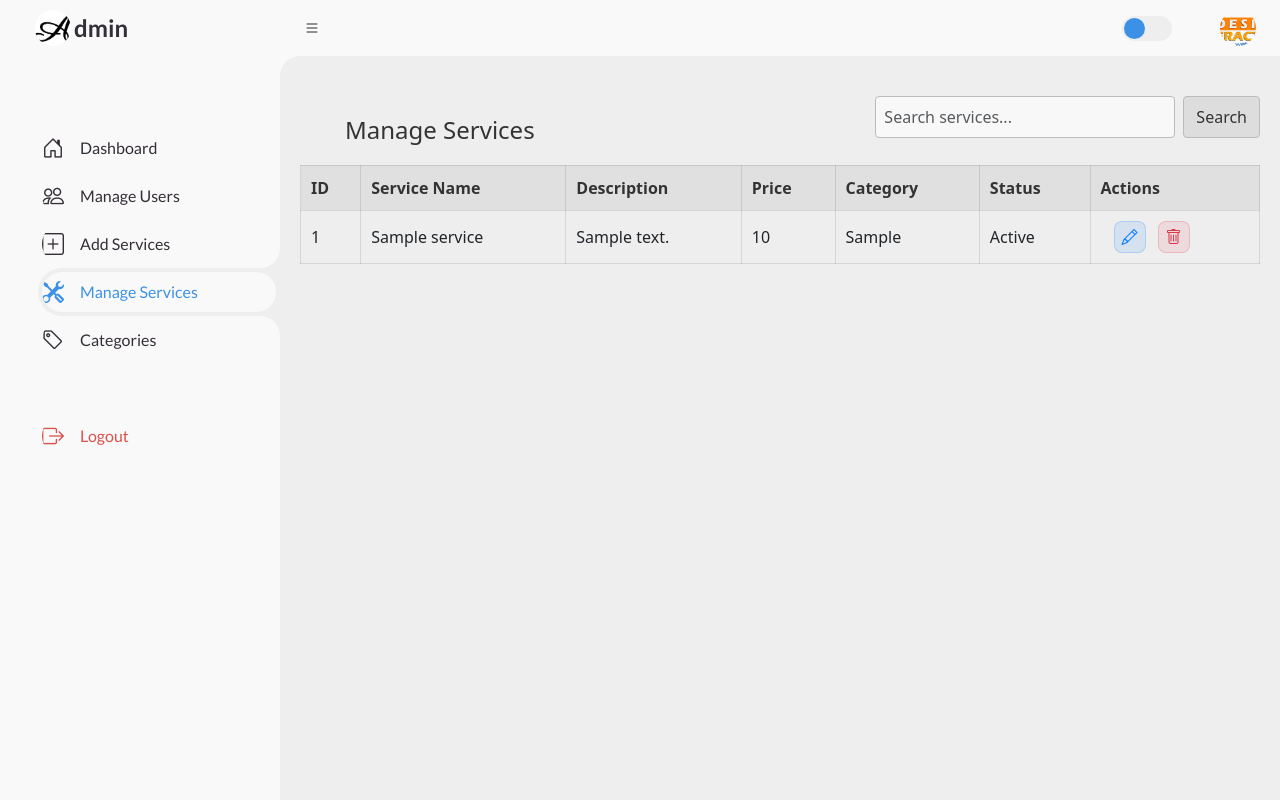
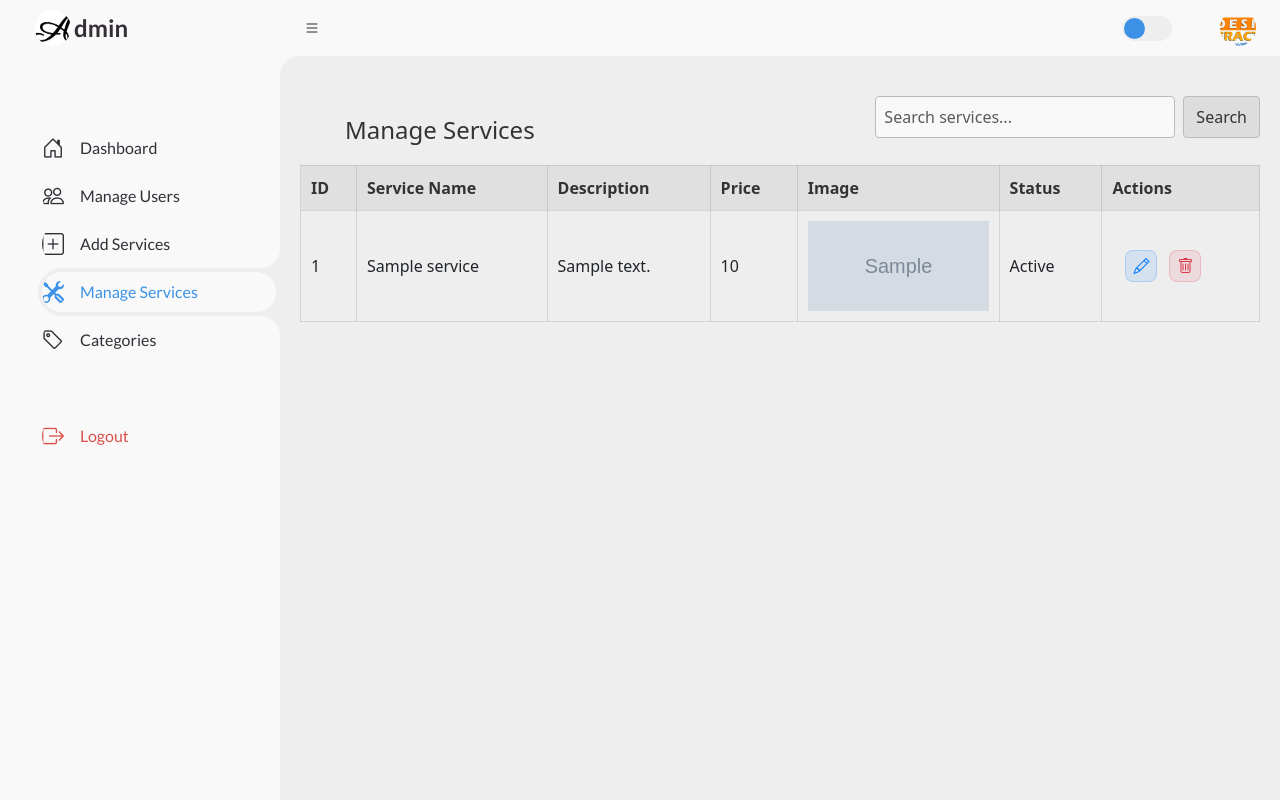
Before and after one commit to edriante/dwis, a CodeIgniter app: page /dwis/Main_controller/manageServices in a window 1280 px wide. Run offline with CodeIgniter, Linux system fonts and the light colour scheme; tables that the repository leaves empty or names only in its code hold one stand-in row (values such as "Sample post"); grey boxes marked "Sample" are stand-in pictures.

Commit message:
table categories & add Services

```diff
--- a/application/controllers/Main_controller.php
+++ b/application/controllers/Main_controller.php
@@ -68,7 +68,7 @@ class Main_controller extends CI_Controller {
 
     public function manageCategories() {
         $data['title'] = 'Manage Categories';
-        $data['categories'] = $this->Main_model->getCategories(); // Correct function name
+        $data['categories'] = $this->Main_model->getCategories();
         $this->load->view('user_interface/category', $data);
     }
 
@@ -85,9 +85,35 @@ class Main_controller extends CI_Controller {
     }
 
     public function addService() {
-        $data = $this->input->post();
-        if ($this->Main_model->addService($data)) {
-            redirect('main_controller/manageServices');
+        $config['upload_path'] = './uploads/';
+        $config['allowed_types'] = 'gif|jpg|png';
+        $config['max_size'] = 10048;
+        $config['encrypt_name'] = TRUE;
+
+        $this->load->library('upload', $config);
+
+        if (!$this->upload->do_upload('img')) {
+            $error = array('error' => $this->upload->display_errors());
+            show_error($error, 500);
+        } else {
+            $uploadData = $this->upload->data();
+            $fileName = $uploadData['file_name'];
+
+            $data = array(
+                'name' => $this->input->post('name'),
+                'description' => $this->input->post('description'),
+                'price' => $this->input->post('price'),
+                'status' => $this->input->post('status'),
+                'category_id' => $this->input->post('category_id'),
+                'parent_category' => $this->input->post('category'),
+                'img' => $fileName
+            );
+
+            if ($this->Main_model->addService($data)) {
+                redirect('main_controller/manageServices');
+            } else {
+                show_error('Failed to add service.', 500);
+            }
         }
     }
 
@@ -117,10 +143,10 @@ class Main_controller extends CI_Controller {
         $data['service'] = $this->Main_model->get_service_by_id($id);
 
         if (!$data['service']) {
-            show_404(); // Show 404 if service doesn't exist
+            show_404();
         }
 
-        $data['services'] = $this->Main_model->get_categories(); // Fetch categories
+        $data['services'] = $this->Main_model->get_categories();
         $this->load->view('admin/edit_service', $data);
     }
 
@@ -134,7 +160,7 @@ class Main_controller extends CI_Controller {
             'description' => $this->input->post('description'),
             'price' => $this->input->post('price'),
             'status' => $this->input->post('status'),
-            'category' => $this->input->post('category'),
+            'category_id' => $this->input->post('category_id'),
             'parent_category' => $this->input->post('parent_category')
         );
 
--- a/application/views/user_interface/manageservices.php
+++ b/application/views/user_interface/manageservices.php
@@ -86,7 +86,7 @@
                         <th>Service Name</th>
                         <th>Description</th>
                         <th>Price</th>
-                        <th>Category</th>
+                        <th>Image</th>
                         <th>Status</th>
                         <th>Actions</th>
                     </tr>
@@ -99,7 +99,10 @@
                                 <td><?= $service['name']; ?></td>
                                 <td><?= $service['description']; ?></td>
                                 <td><?= $service['price']; ?></td>
-                                <td><?= $service['category']; ?></td>
+                                <td>
+    <img src="<?= base_url('uploads/' . $service['img']); ?>" alt="Service Image">
+</td>
+
                                 <td><?= $service['status']; ?></td>
                                 <td>
                                     <div class="action-icons">
--- a/assets/css/manageusers.css
+++ b/assets/css/manageusers.css
@@ -366,14 +366,16 @@ th {
     background: #e0e0e0;
     color: #333;
 }
+td img {
+    border-radius: 0 !important;
+    width: 100%;
+    height: 90px;
+    object-fit: cover;
+    display: block;
+}
 
 
-td img {
-    width: 40px;
-    height: 40px;
-    border-radius: 50%;
-    object-fit: cover;
-}
+
 /* Action icons */
 .action-icons {
     display: flex;
```
Also changed, not shown: application/views/user_interface/addservices.php (+8 -16 lines), uploads/27dd1bc16fc7b7d790c076ca46ccc72f.jpg (added), uploads/d256c3e7ad225cbeef734cf78081cec8.jpg (added).
